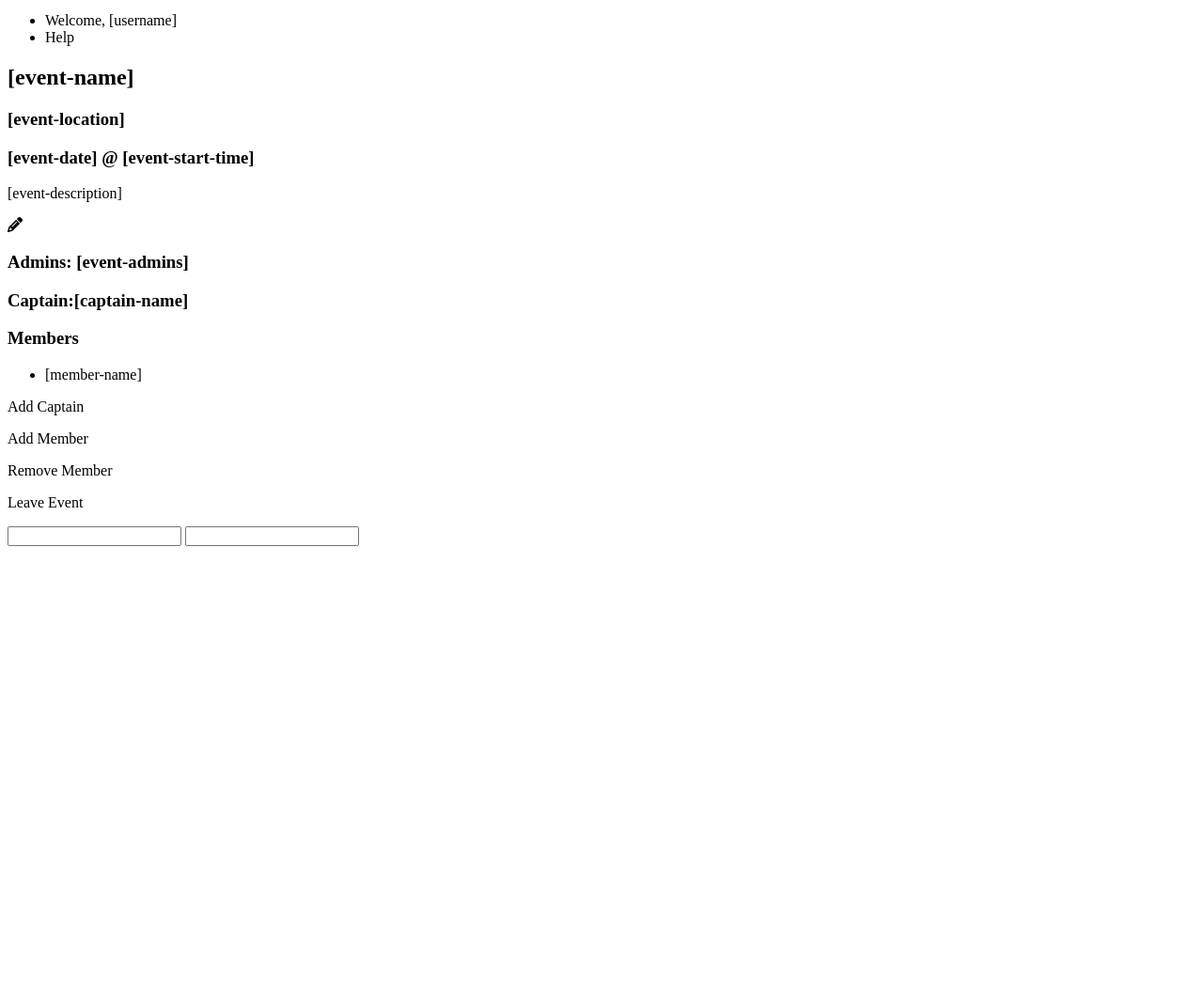
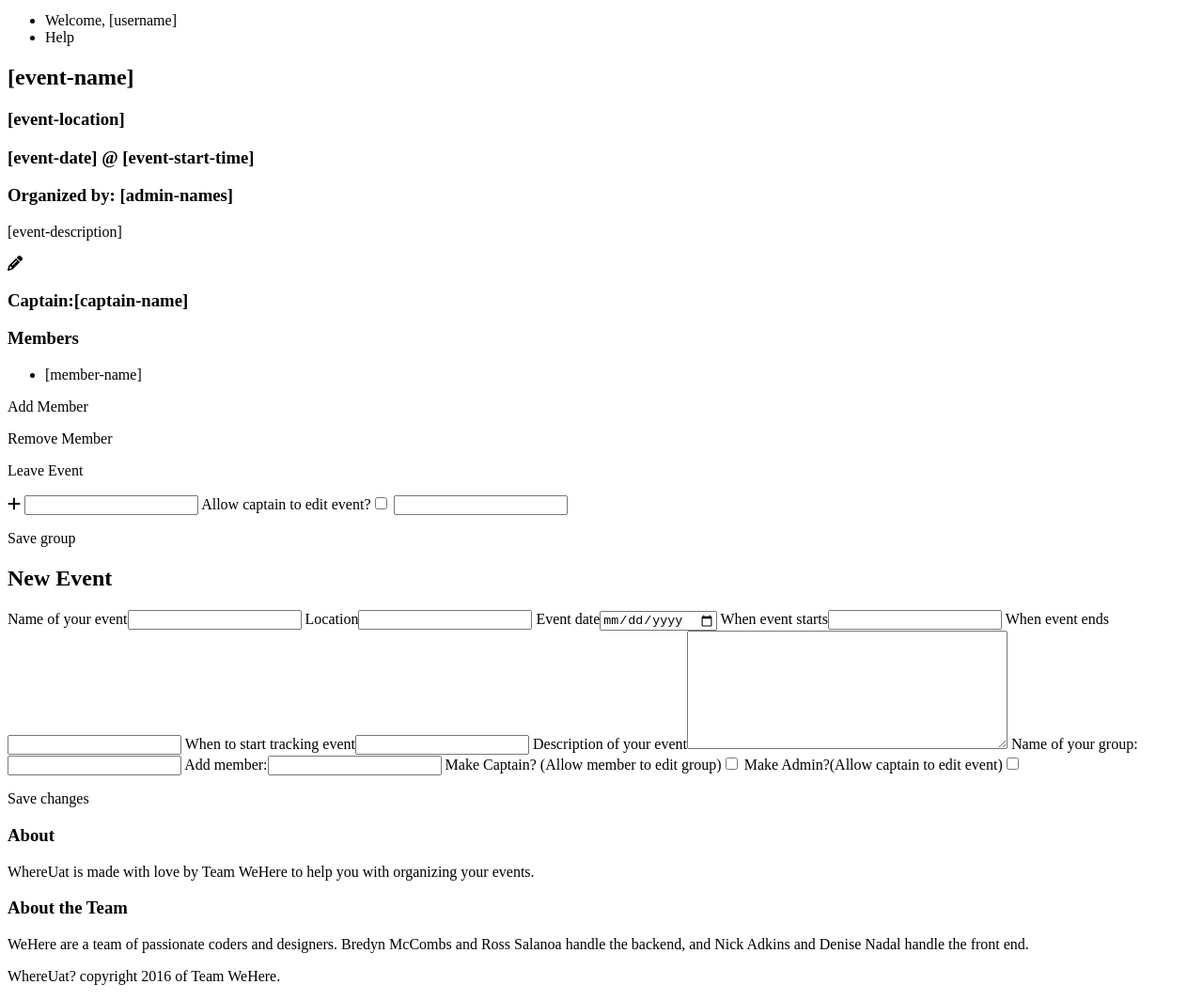
Before and after one commit to NickAdkins/whereYouAt, a plain HTML site: page client/groupHome.html in a window 1280 px wide. Shown: the part 29-1093 px from the top of the page at 94% size. Before the commit the page ends 800 px from the top, so only its background shows below. Drawn offline with Linux system fonts and the light colour scheme.

Commit message:
html framework/templates built out
notes describe what elements should appear on what user actions, and
which elements should be repeating.

placeholders for content from db is indicated with brackets.

```diff
--- a/client/groupHome.html
+++ b/client/groupHome.html
@@ -17,6 +17,8 @@
             </ul>
         </nav>
         <main>
+            <!-- repeat event-card for each event user is a member of
+                only show event header in default view, show rest after user clicks on card-->
             <div class="event-card">
                 <div class="event-header">
                     <h2>[event-name]</h2>
@@ -24,38 +26,70 @@
                     <h3>[event-date] @ [event-start-time]</h3>
                 </div>
                 <div class="event-description">
-
-                    <p>
-                        [event-description]
-                    </p>
+                    <h3>Organized by: [admin-names]</h3>
+                    <p>[event-description]</p>
                 </div>
                 <div class="edit-event">
                     <i id="edit-event-icon" class="fa fa-pencil edit-button admin-only" aria-hidden="true"></i>
-
+                    <!-- on click of edit-event-icon, load edit modal-
+                    modal should insert form fields from new-event, load data for current event -->
                 </div>
-                <div class="event-members">
-                    <h3>Admins: [event-admins]</h3>
+                <div class="event-groups">
+                    <!-- Repeat event-group for each group in event-->
                     <div class="event-group">
+                        <!-- if captain, show captain-->
                         <h3>Captain:[captain-name]</h3>
                         <h3>Members</h3>
                         <ul>
                             <li>[member-name]</li>
                         </ul>
+                        <div class="event-group-edit">
+                            <!-- each of these should generate a confirmation/modal-->
+                            <div class="button ac-only" id="add-member"><p>Add Member</p></div>
+                            <div class="button ac-only" id="remove-member"><p>Remove Member</p></div>
+                            <div class="button user-only" id="leave-group"><p>Leave Event</p></div>
+                        </div>
                     </div>
-                    <div class="edit-members">
-                        <div class="button admin-only" id="add-captain"><p>Add Captain</p></div>
-                        <div class="button ac-only" id="add-member"><p>Add Member</p></div>
-                        <div class="button ac-only" id="remove-member"><p>Remove Member</p></div>
-                        <div class="button user-only" id="leave-group"><p>Leave Event</p></div>
+                    <!-- show icon in event view, when div is clicked, show contents-->
+                    <div class="add-group">
+                        <i class="fa fa-plus" aria-hidden="true"></i>
+                        <label for="new-group-captain"></label><input type="text" id="new-group-captain" name="captain" value="">
+                        <label for="admin-check">Allow captain to edit event?</label><input type="checkbox" name="make-an-admin" id="make-admin" value="">
+                        <label for="new-group-member"></label><input type="text" name="new-g-member" id="new-group-member" value="">
+                        <!-- save button should exit new group modal-->
+                        <div class="save-button"><p>Save group</p></div>
                     </div>
                 </div>
             </div>
-            <div id="new-group" class="group-card">
-                <label for="new-group-admins"></label><input type="text" id="new-group-admins" name="admins" value="">
-                <label for="new-group-members"></label><input type="text" id="new-group-members" name="group-members" value="">
+            <!-- modal for adding new event-->
+            <div id="new-event" class="group-card">
+                <h2>New Event</h2>
+                <label for="new-event-name">Name of your event</label><input type="text" name="ne-name" id="new-event-name" value="">
+                <label for="new-event-location">Location</label><input type="text" name="ne-location" id="new-event-location" value="">
+                <label for="new-event-date">Event date</label><input type="date" name="ne-date" id="new-event-date" value="">
+                <label for="new-event-start">When event starts</label><input type="text" name="ne-start" id="new-event-start" value="">
+                <label for="new-event-end">When event ends</label><input type="text" name="ne-end" id="new-event-end" value="">
+                <label for="new-event-notification">When to start tracking event</label><input type="text" name="ne-notif" id="new-event-notifcation" value="">
+                <label for="new-event-description">Description of your event</label><textarea name="ne-description" id="new-event-description" rows="8" cols="40"></textarea>
+                <label for="new-event-group">Name of your group:</label><input type="text" name="ne-group" id="new-event-group" value="">
+                <!-- user should be able to hit enter, member is added, and field reverts to empty so more members can be added-->
+                <label for="new-event-group">Add member:</label><input type="text" name="ne-group" id="new-event-group" value="">
+                <label for="capt-check">Make Captain? (Allow member to edit group)</label><input type="checkbox" name="make-a-capt" id="make-capt" value="">
+                <label for="admin-check">Make Admin?(Allow captain to edit event)</label><input type="checkbox" name="make-an-admin" id="make-admin" value="">
+                <!-- save button should exit new event modal-->
+                <div class="save-button"><p>Save changes</p></div>
             </div>
         </main>
         <footer>
+            <div id="about-app">
+                <h3>About</h3>
+                <p>WhereUat is made with love by Team WeHere to help you with organizing your events.
+            </div>
+            <div id="about-team">
+                <h3>About the Team</h3>
+                <p>WeHere are a team of passionate coders and designers. Bredyn McCombs and Ross Salanoa handle the backend, and Nick Adkins and Denise Nadal handle the front end.</p>
+            </div>
+            <p>WhereUat? copyright 2016 of Team WeHere.</p>
         </footer>
     </div>
 </body>
```
Also changed, not shown: client/activeEvent.html (added, +63 -0 lines), 1 other file.
